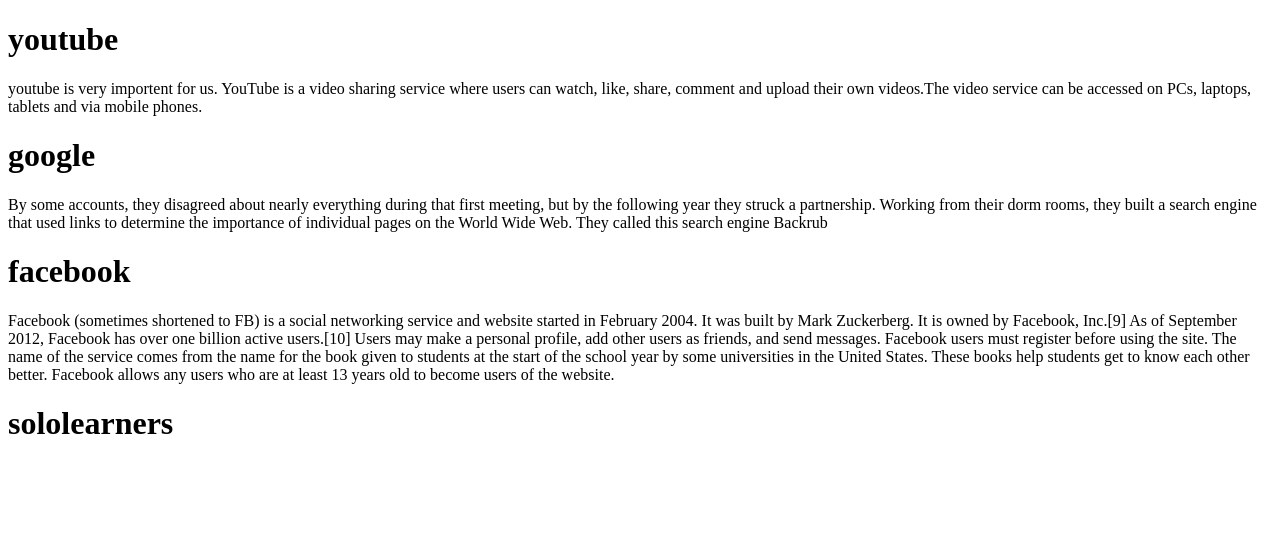
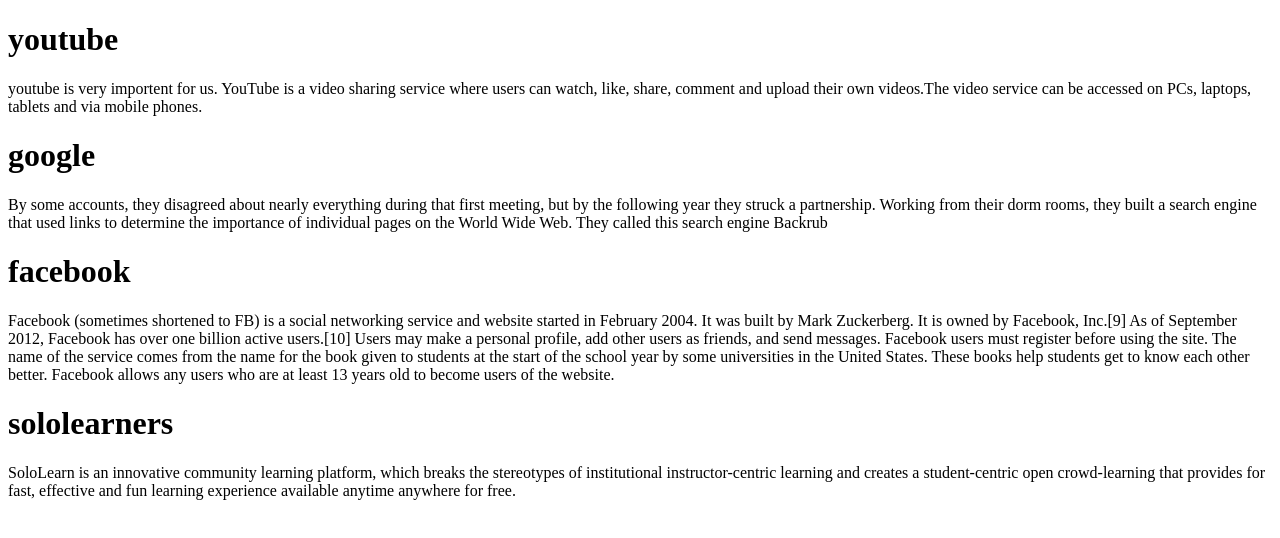
Before and after one commit to tanishatasnin/my-3rd-github, a plain HTML site: page index.html in a window 1280 px wide. Drawn offline with Linux system fonts and the light colour scheme.

Commit message:
about solo

```diff
--- a/index.html
+++ b/index.html
@@ -25,5 +25,9 @@
   The name of the service comes from the name for the book given to students at the start of the school year by some universities in the United States. These books help students get to know each other better.
  Facebook allows any users who are at least 13 years old to become users of the website.</p>
 <h1>sololearners</h1>
+<p>SoloLearn is an innovative community learning platform,
+                which breaks the stereotypes of institutional instructor-centric learning
+                 and creates a student-centric open crowd-learning that provides for fast,
+                effective and fun learning experience available anytime anywhere for free.</p>
 </body>
 </html>
```
